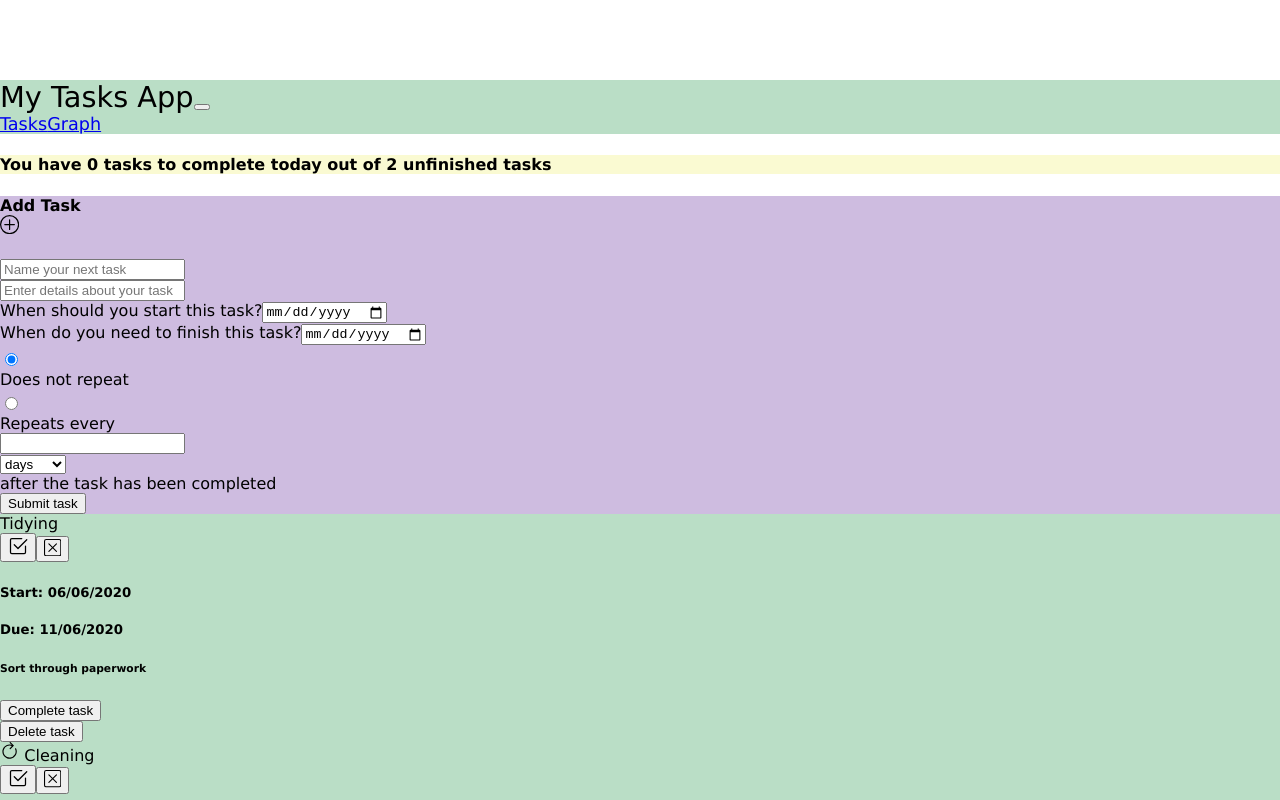
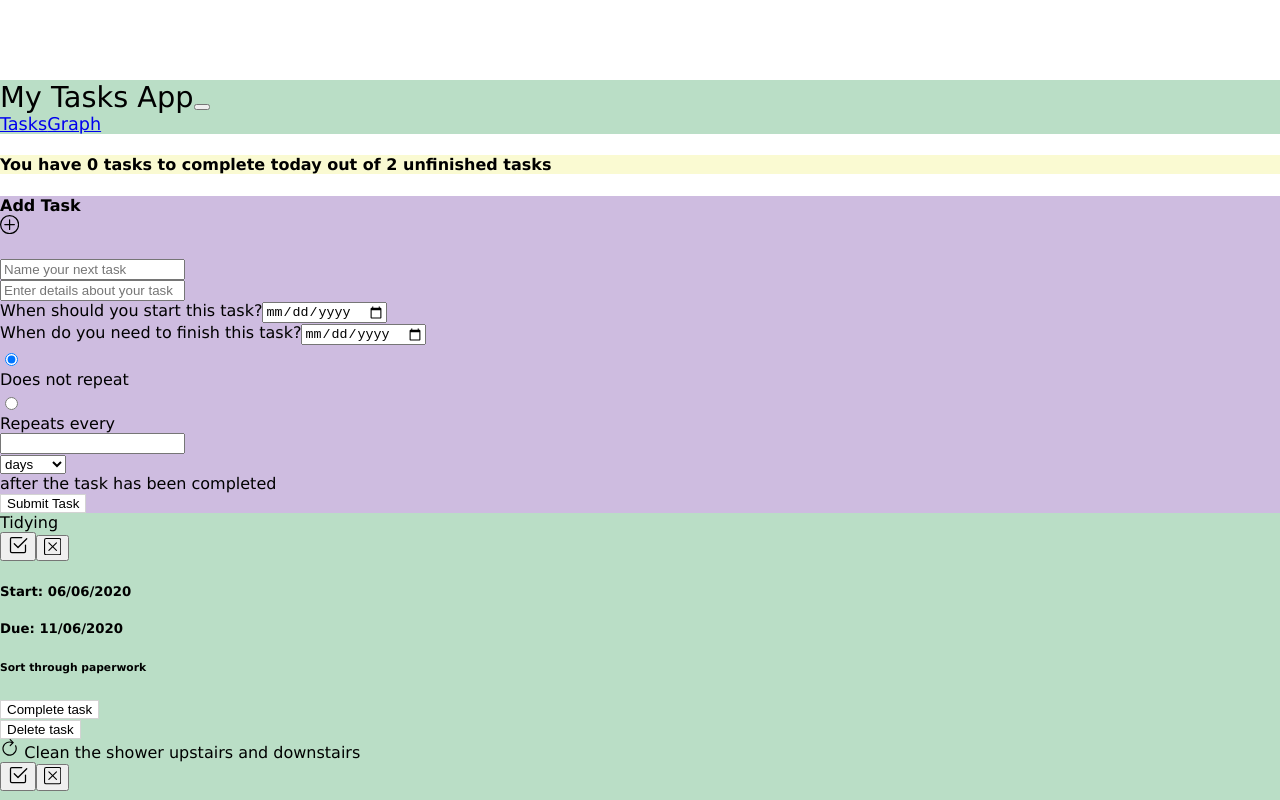
Before and after one commit to smbryar/todo_react_application, a React (Create React App) app: page / in a window 1280 px wide. Shown: the top 800 px of the page. Built offline with nearby package versions, Linux system fonts and the light colour scheme; the HTML template or start-up script is replaced by a standard one.

Commit message:
Text wrapping for graph, improve simple buttons

```diff
--- a/src/AddTask/AddTask.js
+++ b/src/AddTask/AddTask.js
@@ -8,6 +8,7 @@ import TaskDetailsField from './FormComponents/TaskDetailsField';
 import DatesField from './FormComponents/DatesField';
 import DoesNotRepeatField from './FormComponents/DoesNotRepeatField';
 import RepeatsAfterCompletionField from './FormComponents/RepeatsAfterCompletionField';
+import SimpleButton from '../ButtonItem/SimpleButton';
 // import RepeatsRegularDaysField from './FormComponents/RepeatsRegularDaysField';
 
 import './AddTask.css';
@@ -74,7 +75,7 @@ function AddTask(props) {
             <RepeatsAfterCompletionField errors={errors} handleRadioButton={handleRadioButton} setRepeatAfterCompletionFrequency={setRepeatAfterCompletionFrequency} setRepeatAfterCompletionFrequencyType={setRepeatAfterCompletionFrequencyType} />
             {/* <RepeatsRegularDaysField errors={errors} handleRadioButton={handleRadioButton} setRepeatRegularDaysFrequency={setRepeatRegularDaysFrequency} handleDayCheckboxes={handleDayCheckboxes} /> */}
           </Form>
-          <button className="btn btn-light btn-outline-secondary btn-block mt-3" onClick={handleAddTaskClick}>Submit task</button>
+          <SimpleButton variant="add-task" onClick={handleAddTaskClick}>Submit Task</SimpleButton>
           </Card.Body>
       </Collapse>
     </Card >
--- a/src/App.js
+++ b/src/App.js
@@ -24,7 +24,7 @@ function App() {
     },
     {
       id: uuidv4(),
-      name: "Cleaning",
+      name: "Clean the shower upstairs and downstairs",
       taskDetails: "Clean bathrooms",
       startDate: "2020-06-05",
       endDate: "2020-06-10",
@@ -111,7 +111,7 @@ function App() {
       </Container>
       }
       {page === "Graph" &&
-      <Container fluid="lg" style={{height: window.innerHeight-125 < 700 ? window.innerHeight-125 : 700}}>
+      <Container fluid="lg" style={{height: window.innerHeight-125 < 600 ? window.innerHeight-125 : 600}}>
       <TaskGraph tasks={tasks}></TaskGraph>
     </Container>}
       <Footer />
--- /dev/null
+++ b/src/ButtonItem/SimpleButton.css
@@ -0,0 +1,22 @@
+.simple-button {
+    background-color: white;
+    color: black;
+    border: 1px solid lightgrey;
+    transition-duration: 0.4s;
+}
+
+
+.simple-button-complete:hover {
+background-color: rgb(90, 131, 102);
+color: white;
+}
+
+.simple-button-delete:hover {
+    background-color: rgb(158, 88, 88);
+    color: white;
+}
+
+.simple-button-add-task:hover {
+    background-color: rgb(117, 107, 126);
+    color: white;
+}
--- /dev/null
+++ b/src/ButtonItem/SimpleButton.js
@@ -0,0 +1,13 @@
+import React from 'react';
+
+import './SimpleButton.css';
+
+
+function SimpleButton (props) {
+  return (
+    <button className={`simple-button-${props.variant} simple-button btn btn-block mt-3`} onClick={props.onClick}>{props.children}</button>
+  )
+}
+
+
+export default SimpleButton;
--- a/src/Footer/Footer.js
+++ b/src/Footer/Footer.js
@@ -7,7 +7,7 @@ function Footer() {
       <footer className="block-quote footer">
           <div className="container">
               <span>
-                  {copy} <cite>Saoirse Bryar, 2020</cite>
+                  <cite>Saoirse Bryar, 2020</cite>
               </span>
 
           </div>
--- a/src/TaskGraph/TaskGraph.js
+++ b/src/TaskGraph/TaskGraph.js
@@ -8,11 +8,11 @@ import './TaskGraph.css';
 function TaskGraph(props) {
 
   const theme = {
-      fontSize: "1em",
+      fontSize: 14,
       fontFamily: "Verdana, Arial, sans-serif"
   };
 
-  const data = props.tasks.map(task => {
+  const data = props.tasks.filter(task => task.completed === false).map(task => {
     let newTask = {};
     newTask.id = task.name;
     let startData = {};
@@ -25,10 +25,44 @@ function TaskGraph(props) {
     return newTask;
   })
 
+  // Using code from tylercrosse https://github.com/plouc/nivo/issues/353
+  const HorizontalTick = ({ textAnchor, textBaseline, value, x, y }) => {
+    const MAX_LINE_LENGTH = 16;
+    const MAX_LINES = 2;
+    const LENGTH_OF_ELLIPSIS = 3;
+    const TRIM_LENGTH = MAX_LINE_LENGTH * MAX_LINES - LENGTH_OF_ELLIPSIS;
+    const trimWordsOverLength = new RegExp(`^(.{${TRIM_LENGTH}}[^\\w]*).*`);
+    const groupWordsByLength = new RegExp(
+      `([^\\s].{0,${MAX_LINE_LENGTH}}(?=[\\s\\W]|$))`,
+      'gm',
+    );
+    const splitValues = value
+      .replace(trimWordsOverLength, '$1...')
+      .match(groupWordsByLength)
+      .slice(0, 2)
+      .map((val, i) => (
+        <tspan
+          key={val}
+          dy={16 * i}
+          x={-10}
+          style={{ fontFamily: "Verdana, Arial, sans-serif", fontSize: "14px" }}
+        >
+          {val}
+        </tspan>
+      ));
+    return (
+      <g transform={`translate(${x},${y})`}>
+        <text alignmentBaseline={textBaseline} textAnchor={textAnchor}>
+          {splitValues}
+        </text>
+      </g>
+    );
+  };
+
   return (
     <ResponsiveLine className="graph"
       data={data}
-      margin={{ top: 20, right: 20, bottom: 70, left: 100 }}
+      margin={{ top: 20, right: 20, bottom: 70, left: 150 }}
       xScale={{
         type: "time",
         format: "%Y-%m-%d"
@@ -40,9 +74,7 @@ function TaskGraph(props) {
       axisTop={null}
       axisRight={null}
       axisLeft={{
-        orient: 'left',
-        tickPadding: 15,
-        tickRotation: 0
+        renderTick: HorizontalTick
       }}
       axisBottom={{
         format: "%b %d",
--- a/src/TaskItem/TaskComponents/TaskBody.js
+++ b/src/TaskItem/TaskComponents/TaskBody.js
@@ -1,6 +1,8 @@
 import React from 'react';
 import moment from 'moment';
 import { Card, Collapse, Row, Col } from 'react-bootstrap';
+
+import SimpleButton from '../../ButtonItem/SimpleButton';
 
 function TaskBody(props) {
     return (
@@ -30,10 +32,10 @@ function TaskBody(props) {
                 }
                 <Row>
                     {!props.completed && <Col xs={6}>
-                        <button type="button" className="btn btn-light btn-outline-secondary btn-block mt-3" onClick={props.handleCompleteClick}>Complete task</button>
+                        <SimpleButton onClick={props.handleCompleteClick} variant="complete">Complete task</SimpleButton>
                     </Col>}
                     <Col>
-                        <button type="button" className="btn btn-light btn-outline-secondary btn-block mt-3" onClick={props.handleDeleteClick}>Delete task</button>
+                        <SimpleButton onClick={props.handleDeleteClick} variant="delete">Delete task</SimpleButton>
                     </Col>
                 </Row>
             </Card.Body>
```
